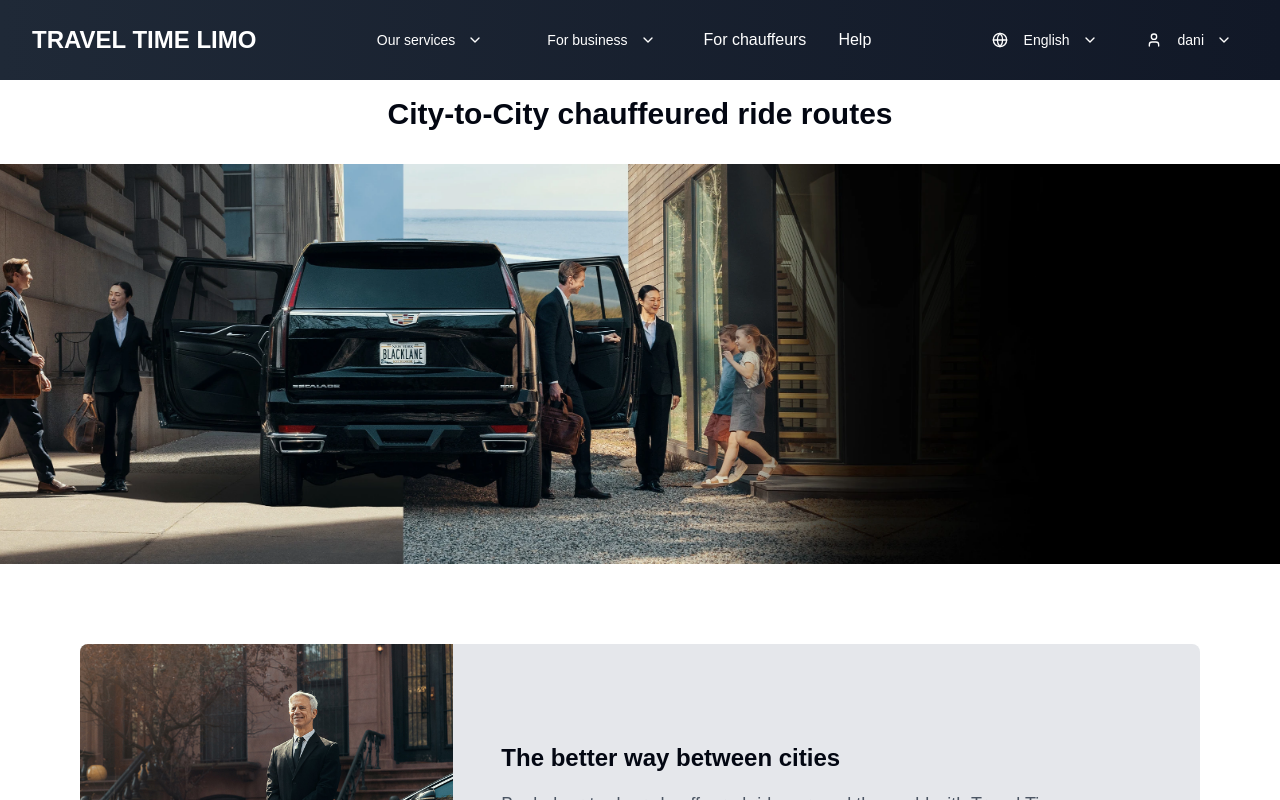
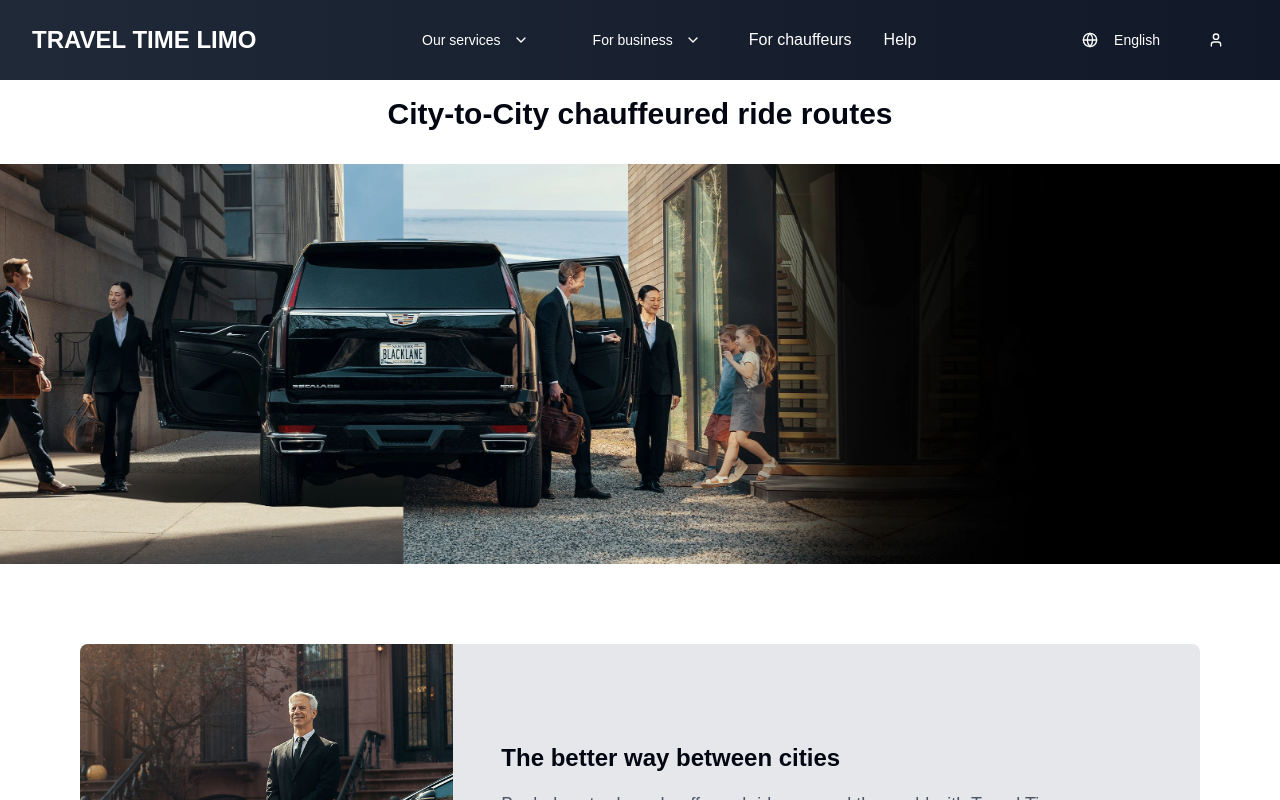
Before and after one commit to mmaazjavaid/TravelTimeLimo, a Next.js app: page /city-to-city/routes in a window 1280 px wide. Shown: the top 800 px of the page. Built offline with nearby package versions, Linux system fonts and the light colour scheme.

Commit message:
height fixed

```diff
--- a/app/components/navbar.tsx
+++ b/app/components/navbar.tsx
@@ -54,13 +54,15 @@ export function Navbar() {
 									<hr className="border-gray-700 my-4" />
 									<MobileDropdown
 										title="English"
-										items={[{ name: 'English' }, { name: 'Español' }, { name: 'Français' }]}
+										items={[]}
 										icon={<Globe className="w-4 h-4 mr-2" />}
+										showDownIcon={false}
 									/>
 									<MobileDropdown
-										title="dani"
-										items={[{ name: 'Profile' }, { name: 'Settings' }, { name: 'Logout' }]}
+										title=""
+										items={[]}
 										icon={<User className="w-4 h-4 mr-2" />}
+										showDownIcon={false}
 									/>
 								</div>
 							</SheetContent>
@@ -78,13 +80,15 @@ export function Navbar() {
 					<div className="hidden lg:flex items-center gap-4">
 						<DesktopDropdown
 							title="English"
-							items={[{ name: 'English' }, { name: 'Español' }, { name: 'Français' }]}
+							items={[]}
 							icon={<Globe className="w-4 h-4 mr-2" />}
+							showDownIcon={false}
 						/>
 						<DesktopDropdown
-							title="dani"
-							items={[{ name: 'Profile' }, { name: 'Settings' }, { name: 'Logout' }]}
+							title=""
+							items={[]}
 							icon={<User className="w-4 h-4 mr-2" />}
+							showDownIcon={false}
 						/>
 					</div>
 				</div>
@@ -97,6 +101,7 @@ function MobileDropdown({
 	title,
 	items,
 	icon,
+	showDownIcon = true
 }: {
 	title: string;
 	items: { name: string; href?: string }[];
@@ -107,7 +112,7 @@ function MobileDropdown({
 			<DropdownMenuTrigger asChild>
 				<Button variant="ghost" className="w-full justify-start text-white ">
 					{icon}
-					{title} <ChevronDown className="w-4 h-4 ml-2" />
+					{title}{showDownIcon ? <ChevronDown className="w-4 h-4 ml-2" /> : null}
 				</Button>
 			</DropdownMenuTrigger>
 			<DropdownMenuContent className="w-56 bg-gray-800 text-white border-gray-700">
@@ -135,6 +140,7 @@ function DesktopDropdown({
 	title,
 	items,
 	icon,
+	showDownIcon = true
 }: {
 	title: string;
 	items: { name: string; href?: string }[];
@@ -145,7 +151,7 @@ function DesktopDropdown({
 			<DropdownMenuTrigger asChild>
 				<Button variant="ghost" className="text-white ">
 					{icon}
-					{title} <ChevronDown className="w-4 h-4 ml-1" />
+					{title} {showDownIcon ? <ChevronDown className="w-4 h-4 ml-1" /> : null}
 				</Button>
 			</DropdownMenuTrigger>
 			<DropdownMenuContent className="bg-gray-800 text-white border-gray-700">
```
